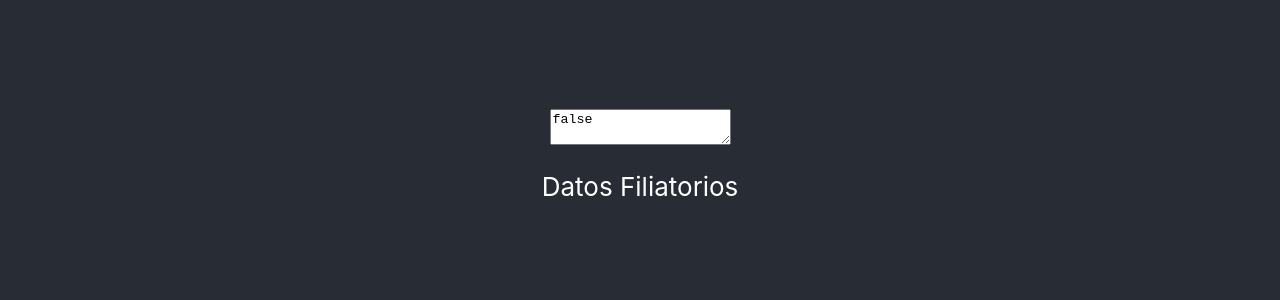
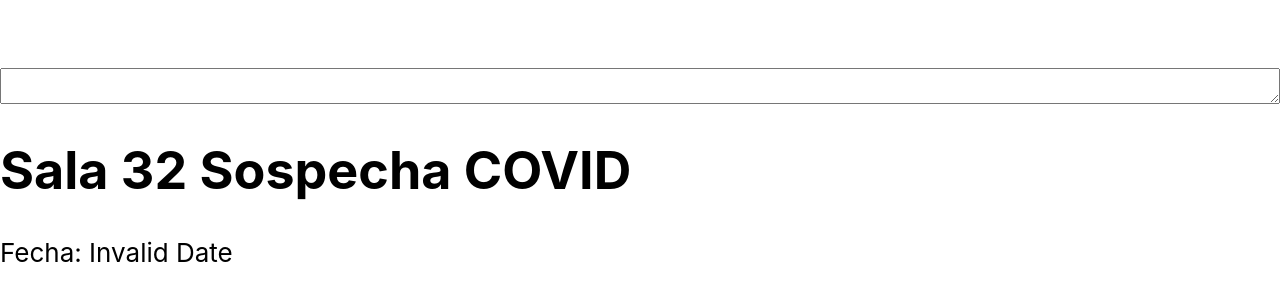
Before and after one commit to diegonicita/react-pdf-lib, a React (Create React App) app: page / in a window 1280 px wide. Shown: the part 232-532 px from the top of the page. Built offline with nearby package versions, Linux system fonts and the light colour scheme.

Commit message:
split data

```diff
--- a/src/App.css
+++ b/src/App.css
@@ -1,5 +1,5 @@
 .App {
-  text-align: center;
+  text-align: left;
 }
 
 .App-logo {
@@ -14,14 +14,14 @@
 }
 
 .App-header {
-  background-color: #282c34;
+  background-color: #fff;
   min-height: 100vh;
   display: flex;
   flex-direction: column;
-  align-items: center;
+  align-items: left;
   justify-content: center;
   font-size: calc(10px + 2vmin);
-  color: white;
+  color: black;
 }
 
 .App-link {
--- a/src/App.js
+++ b/src/App.js
@@ -1,24 +1,66 @@
 import logo from './logo.svg';
 import './App.css';
 import React from 'react';
-import {useState, useEffect} from "react";
+import {useEffect, useReducer} from "react";
+
+
+function reduceData(state, action) {
+
+  const split = action.data.texto.split("\n");
+  return {
+    ...state,
+    filiatorios: action.data.texto,
+    fSplit: split
+  }
+}
+
+function reducer(state, action)
+{
+let newState;
+
+  switch(action.type)
+  {
+    case "init":
+    newState = reduceData(state, action);
+    return newState;
+    case "change":
+    newState = reduceData(state, action);
+    console.log(newState);
+    return newState;
+    default:
+    throw new Error(`${action.type} is not a valid action`);
+  }
+}
+
 
 function App() {
 
-const [filiatorios, setFiliatorios] = useState(false);
+const [{filiatorios, fSplit}, dispatch] = useReducer(reducer, []);
 
-// useEffect(
-// () => {
+ useEffect(
+ () => {
 
-
-// }, [filiatorios]);
+ }, []);
 
 
   return (
     <div className="App">
       <header className="App-header">
-        <textarea onChange={e=>setFiliatorios(e.target.value)} value={filiatorios}></textarea>
-        <p> Datos Filiatorios {filiatorios} </p>
+        <textarea onChange={e=>dispatch({
+            type: "change", data: { texto: e.target.value}} )} value={filiatorios}></textarea>
+        {/* {splitFiliatorios&&splitFiliatorios[0]?"Cama" + splitFiliatorios[0]:""} */}
+        {/* <div> Datos Filiatorios : {filiatorios} </div> */}
+        <h1> Sala 32 Sospecha COVID</h1>
+        <div> Fecha: {new Date("").toLocaleString()+""}</div>
+        {fSplit&&fSplit[0]?<div>{fSplit[0]}</div>:""}
+        {fSplit&&fSplit[1]?<div> Nombre: {fSplit[1]}</div>:""}
+        {fSplit&&fSplit[2]?<div> DNI: {fSplit[2]}</div>:""}
+        {fSplit&&fSplit[3]?<div> FN: {fSplit[3]}</div>:""}
+        {fSplit&&fSplit[4]?<div> Edad: {fSplit[4]} años</div>:""}
+        {fSplit&&fSplit[5]?<div> Antecedentes: {fSplit[5]}</div>:""}
+        {fSplit&&fSplit[6]?<div> Consulta por: {fSplit[6]}</div>:""}
+        {fSplit&&fSplit[7]?<div> Duracion: {fSplit[7]}</div>:""}
+
       </header>
 
 
```
